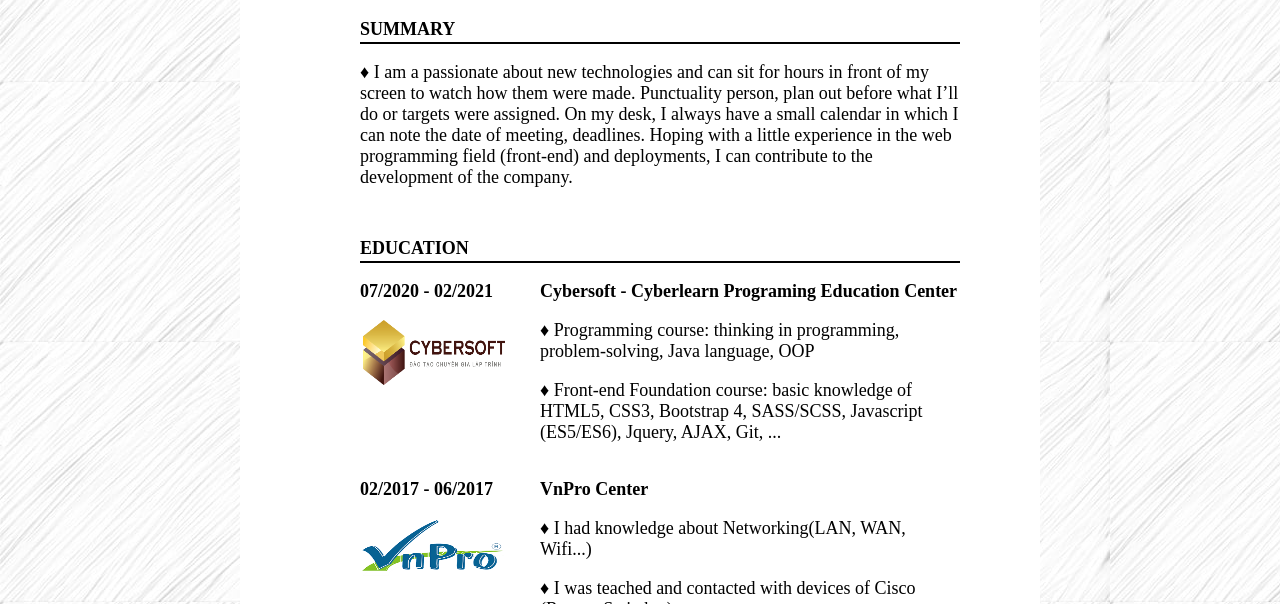
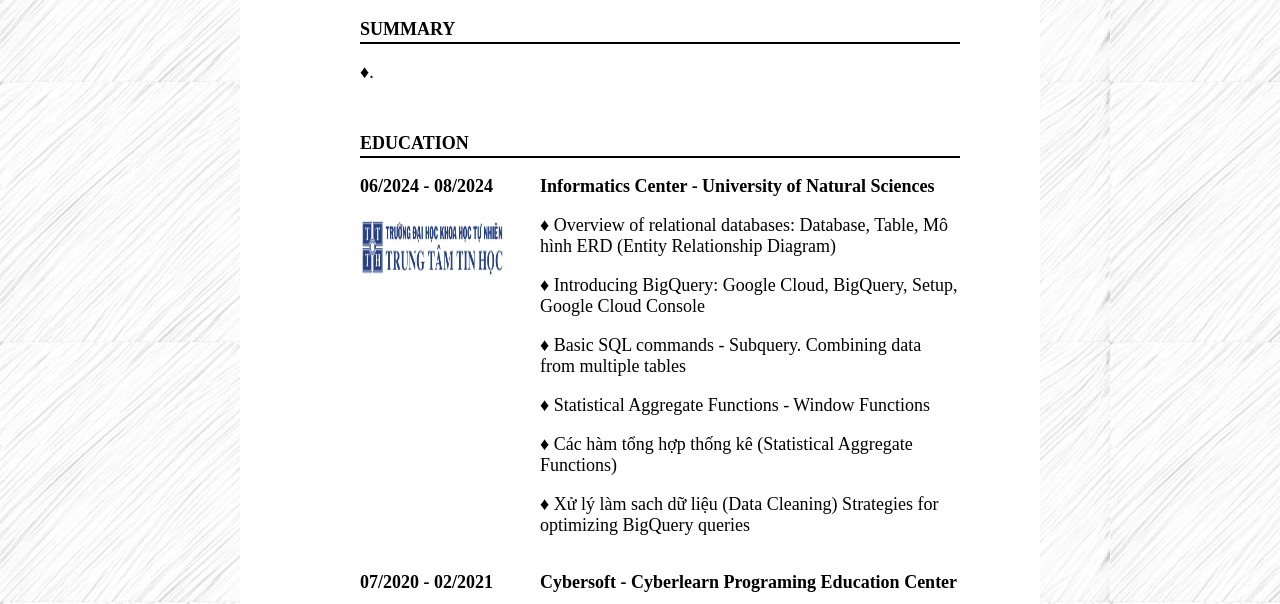
Before and after one commit to flashphuc/MyResumeEng, a plain HTML site: page index.html in a window 1280 px wide. Shown: the part 438-1042 px from the top of the page. Drawn offline with Linux system fonts and the light colour scheme.

Commit message:
update 1

```diff
--- a/index.html
+++ b/index.html
@@ -87,15 +87,40 @@
         </div>
         <div class="goals">
             <h3>SUMMARY</h3>
-            <p>♦ I am a passionate about new technologies and can sit for hours in front of my screen to watch how them
-                were made. Punctuality person, plan out before what I’ll do or targets were assigned. On my desk, I
-                always have a small calendar in which I can note the date of meeting, deadlines. Hoping with a little
-                experience in the web programming field (front-end) and deployments, I can contribute to the development
-                of the company. </p>
+            <p>♦. </p>
 
         </div>
         <div class="goals" style="margin-top: 50px;">
             <h3>EDUCATION</h3>
+            <div class="date">
+                <p style="font-weight: bold;">06/2024 - 08/2024</p>
+                <a href="https://cybersoft.edu.vn/" target="_blank"><img class="af" src="csc.png" alt="linkedin"></a>
+            </div>
+
+            <div class="detail">
+                <p style="font-weight: bold;">Informatics Center - University of Natural Sciences</p>
+                <p>♦ Overview of relational databases: Database,
+                    Table,
+                    Mô hình ERD (Entity Relationship Diagram)
+                </p>
+                <p>
+                    ♦ Introducing BigQuery:
+                    Google Cloud,
+                    BigQuery,
+                    Setup,
+                    Google Cloud Console
+                </p>
+                <p>
+
+                    ♦ Basic SQL commands - Subquery. Combining data from multiple tables
+                <p>♦ Statistical Aggregate Functions
+                    - Window Functions</p>
+                <p>♦ Các hàm tổng hợp thống kê (Statistical Aggregate Functions)
+                <p>♦ Xử lý làm sach dữ liệu (Data Cleaning)
+                    Strategies for optimizing BigQuery queries</p>
+                </p>
+            </div>
+            <div style="clear:both"></div>
             <div class="date">
                 <p style="font-weight: bold;">07/2020 - 02/2021</p>
                 <a href="https://cybersoft.edu.vn/" target="_blank"><img class="af" src="cybersoft.png"
```
Also changed, not shown: csc.png (added).
